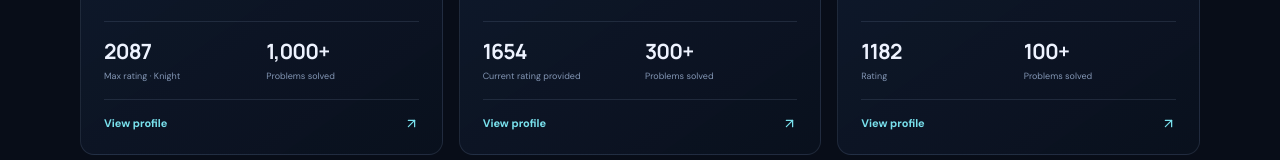
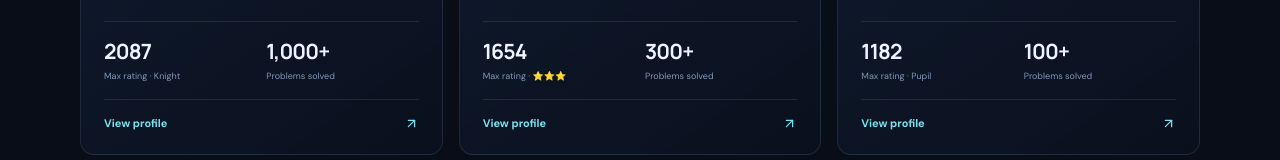
Before and after one commit to Soumyakanti343/Soumya_Kanti_Upadhyay_Portfolio, a React (Vite) app: page / in a window 1280 px wide. Shown: the part 5438-5598 px from the top of the page. Built offline with nearby package versions, Linux system fonts and the light colour scheme.

Commit message:
Update labels for CodeChef and Codeforces profiles

```diff
--- a/src/components/CodingProfiles.jsx
+++ b/src/components/CodingProfiles.jsx
@@ -2,8 +2,8 @@ import { ArrowUpRight, Code2, Trophy, Target } from 'lucide-react';
 
 const profiles = [
   { name: 'LeetCode', handle: 'SoumyaKanti16', rating: '2087', label: 'Max rating · Knight', solved: '1,000+', href: 'https://leetcode.com/u/SoumyaKanti16/', mark: 'LC' },
-  { name: 'CodeChef', handle: 'soumyakanti16', rating: '1654', label: 'Current rating provided', solved: '300+', href: 'https://www.codechef.com/users/soumyakanti16', mark: 'CC' },
-  { name: 'Codeforces', handle: 'upadhyaysoumyakanti', rating: '1182', label: 'Rating', solved: '100+', href: 'https://codeforces.com/profile/upadhyaysoumyakanti', mark: 'CF' }
+  { name: 'CodeChef', handle: 'soumyakanti16', rating: '1654', label: 'Max rating ·  ⭐⭐⭐', solved: '300+', href: 'https://www.codechef.com/users/soumyakanti16', mark: 'CC' },
+  { name: 'Codeforces', handle: 'upadhyaysoumyakanti', rating: '1182', label: 'Max rating · Pupil', solved: '100+', href: 'https://codeforces.com/profile/upadhyaysoumyakanti', mark: 'CF' }
 ];
 
 export default function CodingProfiles() {
```
